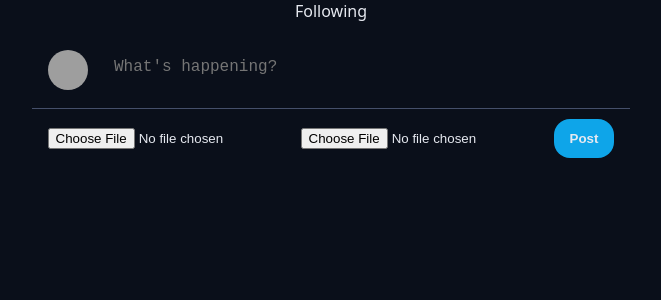
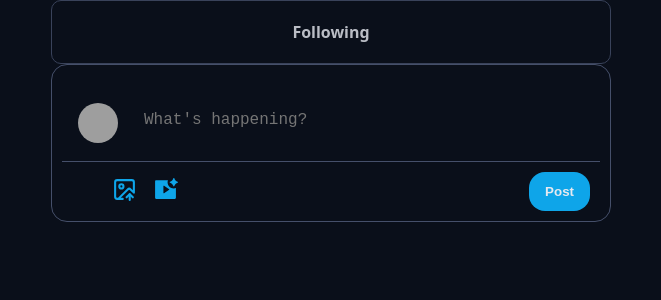
Before and after one commit to guilhermers23/xnerd, a React (Vite) app in the folder client/: page / in a window 1280 px wide. Shown: the top 300 px of the page, without its empty margins (309-970 px from the left). Built offline with nearby package versions, Linux system fonts and the light colour scheme; grey boxes are pictures that could not be loaded.

Commit message:
Finalizando CreatePost

```diff
--- a/client/index.html
+++ b/client/index.html
@@ -4,7 +4,7 @@
     <meta charset="UTF-8" />
     <link rel="icon" type="image/svg+xml" href="/vite.svg" />
     <meta name="viewport" content="width=device-width, initial-scale=1.0" />
-    <title>xnerd</title>
+    <title>XNerd</title>
   </head>
   <body>
     <div id="root"></div>
--- a/client/package.json
+++ b/client/package.json
@@ -12,6 +12,7 @@
   "dependencies": {
     "react": "^19.2.0",
     "react-dom": "^19.2.0",
+    "react-icons": "^5.5.0",
     "styled-components": "^6.3.10"
   },
   "devDependencies": {
--- a/client/src/components/createPost/CreatePost.tsx
+++ b/client/src/components/createPost/CreatePost.tsx
@@ -1,17 +1,37 @@
-import { Main } from "../../styles/GlobalStyles";
+import { RiMovieAiFill } from "react-icons/ri";
+import { LuImageUp } from "react-icons/lu";
+import { colors } from "../../styles/theme";
 import * as Style from "./CreatePostStyled";
 
 export const CreatePost = () => {
   return (
-    <Main>
-      <p>Following</p>
-      <Style.Card>
-        <Style.ProfileIcon src="https://www.gamereactor.pt/media/29/crashbandicoot4_3192963b.png" alt="" />
-        <Style.Input name="content" id="" placeholder="What's happening?"></Style.Input>
-      </Style.Card>
-      <input type="file" accept="video/*" />
-      <input type="file" accept="image/*" />
-      <Style.Button>Post</Style.Button>
-    </Main>
+    <>
+      <Style.Cabecalho>Following</Style.Cabecalho>
+      <Style.Container>
+        <Style.Card>
+          <Style.ProfileIcon src="https://www.gamereactor.pt/media/29/crashbandicoot4_3192963b.png" alt="" />
+          <Style.Input name="content" id="" placeholder="What's happening?"></Style.Input>
+        </Style.Card>
+        <Style.ListIcons>
+
+          <div>
+            <span>
+              <label htmlFor="file-upload-image">
+                <LuImageUp size={25} color={colors.info} cursor="pointer" title="Selecionar uma imagem" />
+              </label>
+              <Style.UploadIcon id="file-upload-image" type="file" accept="image/*" />
+            </span>
+
+            <span>
+              <label htmlFor="file-upload-video">
+                <RiMovieAiFill size={25} color={colors.info} cursor="pointer" title="Selecionar um vídeo" />
+              </label>
+              <Style.UploadIcon id="file-upload-video" type="file" accept="video/*" />
+            </span>
+          </div>
+          <Style.Button>Post</Style.Button>
+        </Style.ListIcons>
+      </Style.Container>
+    </>
   )
 };
--- a/client/src/components/createPost/CreatePostStyled.ts
+++ b/client/src/components/createPost/CreatePostStyled.ts
@@ -1,14 +1,55 @@
 import styled from "styled-components";
 import { colors } from "../../styles/theme";
 
+export const Container = styled.div`
+  margin: 0 auto;
+  padding: 1rem;
+  max-width: 560px;
+  width: 100%;
+  align-items: center;
+  justify-content: space-between;
+  border: solid 1px ${colors.gray500};
+  border-radius: 1.6rem
+`
+
+export const Cabecalho = styled.div`
+  position: sticky;
+  top: 0;
+  background-color: ${colors.gray900};
+  opacity: 0.8;
+  max-width: 560px;
+  margin: 0 auto;
+  padding: 2rem;
+  font-size: 1.6rem;
+  font-weight: bold;
+  display: flex;
+  justify-content: center;
+  align-items: center;
+  border-radius: 1rem;
+  border: solid 1px ${colors.gray500};
+`
+
 export const Card = styled.section`
-  max-width: 598px;
   display: flex;
   align-items: center;
   justify-content: space-between;
   margin: 1rem auto;
   padding: 1rem 1.6rem;
   border-bottom: solid 1px ${colors.gray500};
+`
+
+export const ListIcons = styled.section`
+  display: flex;
+  justify-content: space-between;
+  align-items: center;
+  padding: 0 1rem;
+
+  div{
+    display: flex;
+    justify-content: center;
+    gap: 1.6rem;
+    padding: 0 4rem;
+  }
 `
 
 export const ProfileIcon = styled.img`
@@ -26,6 +67,9 @@ export const Button = styled.button`
   border-radius: 1.6rem;
   border: none;
   cursor: pointer;
+  &:hover{
+    background-color: ${colors.linkHover};
+  }
 `
 
 export const Input = styled.textarea`
@@ -44,3 +88,7 @@ export const Input = styled.textarea`
     outline: none;
   }
 `
+
+export const UploadIcon = styled.input`
+  display: none;
+`
--- a/client/src/styles/GlobalStyles.ts
+++ b/client/src/styles/GlobalStyles.ts
@@ -19,19 +19,6 @@ body {
     background: ${colors.gray900};
     color: ${colors.textDefault};
 }
-
-.container-fluid {
-    max-width: auto;
-}
-
-.container {
-    max-width: 98rem;
-    margin: 0 auto;
-}
-
-.content {
-    margin: 3.2rem;
-}
 `
 
 export const breakpoints = {
```
Also changed, not shown: 1 other file (tests, documents, lock files or other folders).
